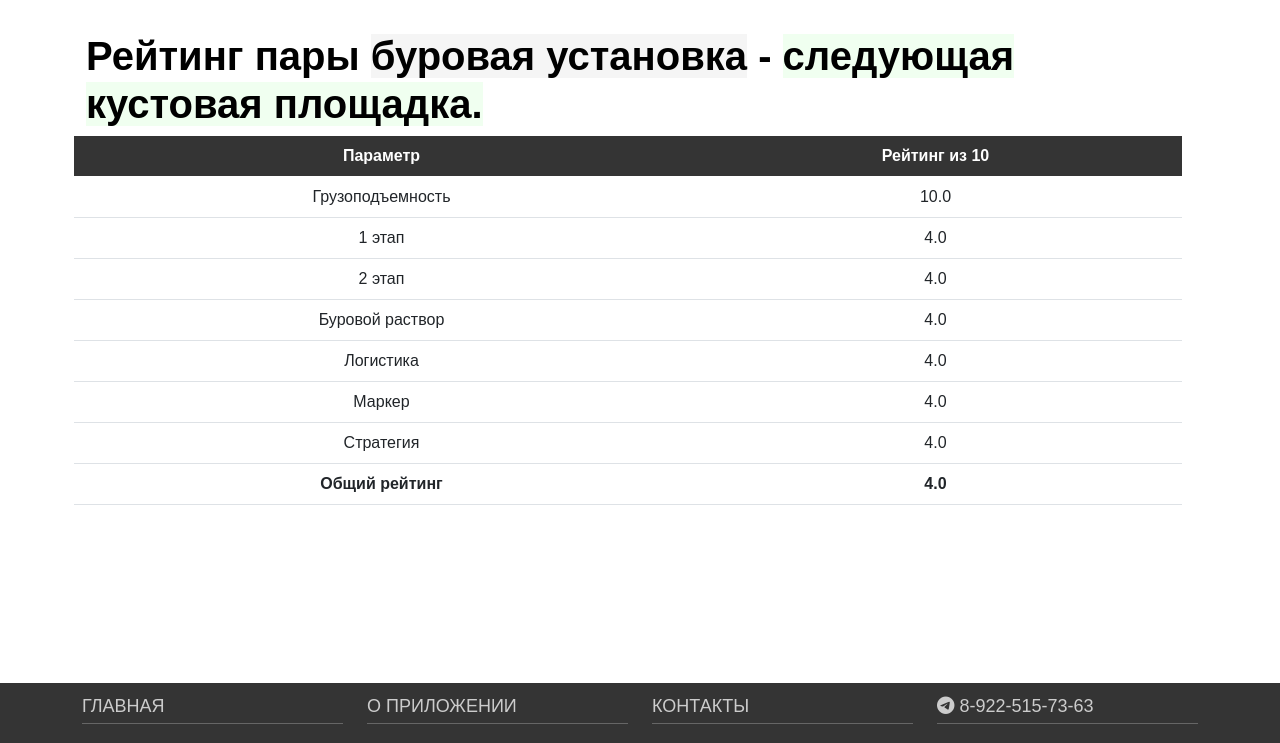
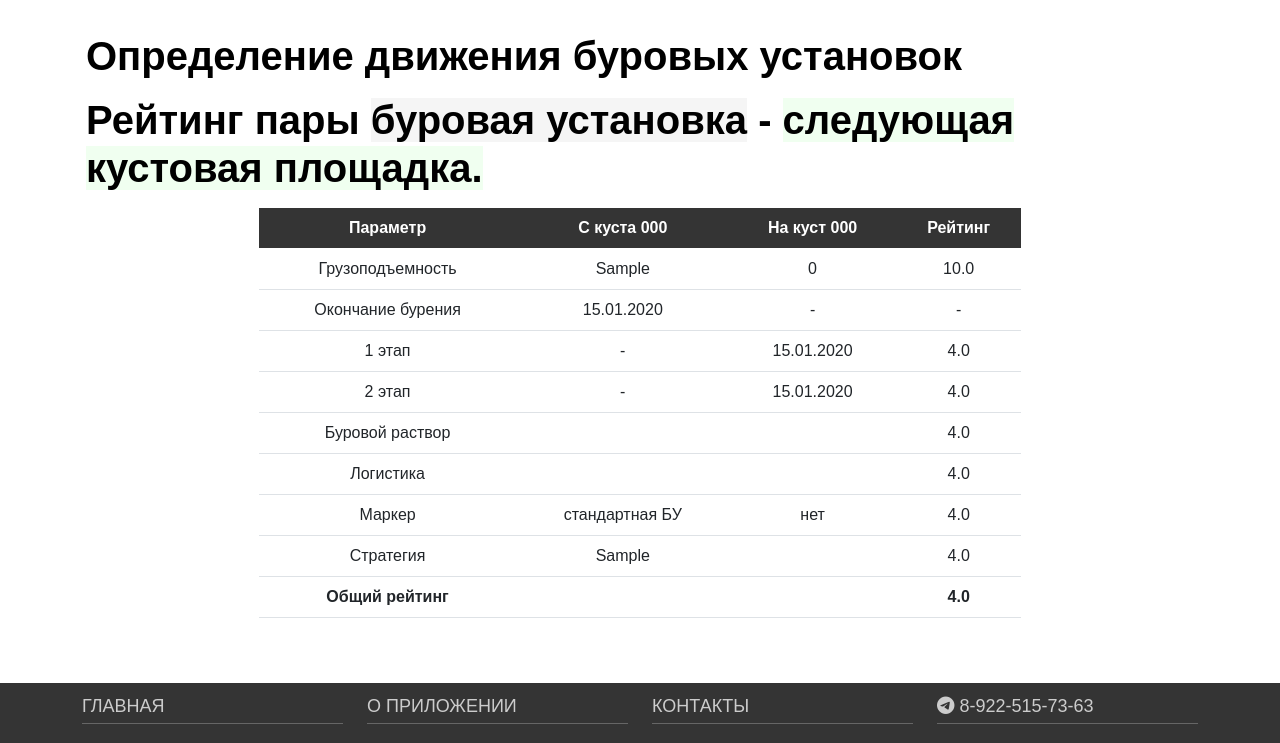
Before and after one commit to EShishk1n/project_UOBR, a Django app: page /next_position/1 in a window 1280 px wide. Shown: the part 57-800 px from the top of the page. Run offline with Django 5.2, Linux system fonts and the light colour scheme; tables that the repository leaves empty hold one stand-in row (values such as "Sample post"); some libraries are stand-ins or nearby versions.

Commit message:
all work. Commit before global changes

```diff
--- a/project_UOBR/dvizhenie/models.py
+++ b/project_UOBR/dvizhenie/models.py
@@ -138,7 +138,7 @@ class RigPosition(models.Model):
         ordering = ['end_date']
 
     def __str__(self):
-        return str(f'{self.drilling_rig} на КП {self.pad}')
+        return str(f'{self.pad}')
 
 
 class NextPosition(models.Model):
--- a/project_UOBR/dvizhenie/services/define_position.py
+++ b/project_UOBR/dvizhenie/services/define_position.py
@@ -29,7 +29,7 @@ def define_position_and_put_into_BD() -> None:
 
 
 def _clear_work_tables() -> None:
-    """Очищает рабочие таблины (предыдущие расчеты рейтинга и определения движения)"""
+    """Очищает рабочие таблицы (предыдущие расчеты рейтинга и определения движения)"""
 
     NextPosition.objects.all().delete()
     PositionRating.objects.all().delete()
--- a/project_UOBR/dvizhenie/services/get_rating.py
+++ b/project_UOBR/dvizhenie/services/get_rating.py
@@ -3,6 +3,7 @@ from dvizhenie.models import RigPosition, Pad, PositionRating
 
 from datetime import date, timedelta
 from .dop_inf import for_m_e_rating
+
 
 def get_ratings_and_put_into_BD() -> None:
     """Получает рейтинг для каждой пары буровая установка-куст"""
@@ -236,7 +237,7 @@ def _get_marker_rating(rig_for_define_next_position: RigPosition, free_pad: Pad)
         marker_rating = 10
 
     else:
-        marker_rating = 1
+        marker_rating = 10
 
     return marker_rating
 
--- a/project_UOBR/dvizhenie/templates/dvizhenie/next_position.html
+++ b/project_UOBR/dvizhenie/templates/dvizhenie/next_position.html
@@ -9,7 +9,7 @@
                 <a style="background: #f0fff0">следующая кустовая площадка.</a></p>
             <p class="lead mb-4"> Расчет произведен на основании рейтинговой системы, учитывающей готовность,
                 грузоподъемность, логистику, технологию, стратегию.</p>
-            <p class="lead mb-4"><a href="{% url 'define_next_position' %}" class="link-primary">Обновить расчет</a></p>
+            <p class="lead mb-4"><a href="{% url 'define_next_position' %}" class="link-primary"><i class="fa-solid fa-rotate-right"></i>  Обновить расчет</a></p>
         </div>
 
 
@@ -66,8 +66,8 @@
                     <td>{{next_position_.status}}</td>
                     <td>
                         <div class="button-group">
-                            <a href="#" class="link-secondary">Изменить</a>
-                            <a href="{% url 'position_rating' positionrating.id %}" class="link-secondary">Рейтинг</a>
+                            <a href="{% url 'position_rating' next_position_.id %}" class="link-secondary">Рейтинг</a>
+                            <a href="{% url 'position_rating_all' next_position_.id %}" class="link-secondary">Другие варианты</a>
                         </div>
                     </td>
                 </tr>
--- a/project_UOBR/dvizhenie/templates/dvizhenie/position_rating.html
+++ b/project_UOBR/dvizhenie/templates/dvizhenie/position_rating.html
@@ -3,50 +3,75 @@
 {% block content %}
 <div class="container px-3 py-1">
     <div class="row">
-        <h1 class="display-6 fw-bold mt-2">Рейтинг пары <a style="background: #f5f5f5">буровая установка</a> -
-                <a style="background: #f0fff0">следующая кустовая площадка.</a></h1>
+        <h1 class="display-6 fw-bold mt-2">Определение движения буровых установок</h1>
+        <p class="display-6 fw-bold mt-2">Рейтинг пары <a style="background: #f5f5f5">буровая установка</a> -
+                <a style="background: #f0fff0">следующая кустовая площадка.</a></p>
+    </div>
 
-
-        <div class="row">
+    <div class="col-lg-8 mx-auto">
+        <div class="row ">
             <table class="table">
                 <thead class="table-dark">
                 <tr>
                     <th scope="col">Параметр</th>
-
-                    <th scope="col">Рейтинг из 10</th>
+                    <th scope="col">С куста {{position_rating.current_position}}</th>
+                    <th scope="col">На куст {{position_rating.next_position}}</th>
+                    <th scope="col">Рейтинг</th>
                 </tr>
                 </thead>
                 <tbody class="table-group-divider">
                 <tr>
                     <td>Грузоподъемность</td>
+                    <td>{{position_rating.current_position.drilling_rig.type}}</td>
+                    <td>{{position_rating.next_position.required_capacity}}</td>
                     <td>{{position_rating.capacity_rating}}</td>
                 </tr>
                 <tr>
+                    <td>Окончание бурения</td>
+                    <td>{{position_rating.current_position.end_date|date:"d.m.Y"}}</td>
+                    <td>-</td>
+                    <td>-</td>
+                </tr>
+                <tr>
                     <td>1 этап</td>
+                    <td>-</td>
+                    <td>{{position_rating.next_position.first_stage_date|date:"d.m.Y"}}</td>
                     <td>{{position_rating.first_stage_date_rating}}</td>
                 </tr>
                 <tr>
                     <td>2 этап</td>
+                    <td>-</td>
+                    <td>{{position_rating.next_position.second_stage_date|date:"d.m.Y"}}</td>
                     <td>{{position_rating.second_stage_date_rating}}</td>
                 </tr>
                 <tr>
                     <td>Буровой раствор</td>
+                    <td>{{position_rating.current_position.drilling_rig.mud}}</td>
+                    <td>{{position_rating.next_position.required_mud}}</td>
                     <td>{{position_rating.mud_rating}}</td>
                 </tr>
                 <tr>
                     <td>Логистика</td>
+                    <td>{{position_rating.current_position.pad.field}}</td>
+                    <td>{{position_rating.next_position.field}}</td>
                     <td>{{position_rating.logistic_rating}}</td>
                 </tr>
                 <tr>
                     <td>Маркер</td>
+                    <td>{{marker}}</td>
+                    <td>{{position_rating.next_position.marker}}</td>
                     <td>{{position_rating.marker_rating}}</td>
                 </tr>
                 <tr>
                     <td>Стратегия</td>
+                    <td>{{strategy}}</td>
+                    <td>{{position_rating.next_position.field}}</td>
                     <td>{{position_rating.strategy_rating}}</td>
                 </tr>
                 <tr>
                     <th scope="row">Общий рейтинг</th>
+                    <th scope="row"></th>
+                    <th scope="row"></th>
                     <th scope="row">{{position_rating.common_rating}}</th>
                 </tr>
                 </tbody>
--- a/project_UOBR/dvizhenie/views.py
+++ b/project_UOBR/dvizhenie/views.py
@@ -1,5 +1,6 @@
 from django.shortcuts import render, redirect
 from django.urls import reverse_lazy
+from django.views import View
 
 from django.views.generic import ListView, CreateView, UpdateView, DeleteView, DetailView
 
@@ -105,9 +106,45 @@ class NextPositionView(ListView):
     fields = '__all__'
 
 
-class PositionRatingView(DetailView):
-    template_name = 'dvizhenie/position_rating.html'
-    context_object_name = 'position_rating'
-    model = PositionRating
-    fields = '__all__'
-    pk_url_kwarg = 'pk'
+class PositionRatingDetailView(View):
+
+    def get(self, request, pk):
+        next_position_object = NextPosition.objects.get(id=pk)
+        position_rating = (
+                PositionRating.objects.filter(current_position=next_position_object.current_position.id)
+                & PositionRating.objects.filter(next_position=next_position_object.next_position.id))
+
+        marker = 'стандартная БУ'
+        if position_rating[0].current_position.drilling_rig.type in ('ZJ-50 0.5эш', 'ZJ-50 2эш'):
+            marker = position_rating[0].current_position.drilling_rig.type
+        if position_rating[0].current_position.drilling_rig.contractor == 'СНПХ':
+            marker = position_rating[0].current_position.drilling_rig.contractor
+
+        if position_rating[0].current_position.drilling_rig.contractor == 'НФ РНБ':
+            if position_rating[0].current_position.field in ('ПРОл', 'ПРОп'):
+                strategy = 'НФ 1ый УБР'
+            elif position_rating[0].current_position.field in ('ПРЗ', 'САЛ'):
+                strategy = 'НФ 2ой УБР'
+            else:
+                strategy = 'НФ 3ий УБР'
+        elif position_rating[0].current_position.drilling_rig.contractor == 'ХМФ РНБ':
+            if position_rating[0].current_position.field in ('ПРОл', 'ПРОп', 'ПРЗ', 'САЛ'):
+                strategy = 'ХМФ 1ый УБР'
+            else:
+                strategy = 'ХМФ 4ый УБР'
+        else:
+            strategy = position_rating[0].current_position.drilling_rig.contractor
+
+        return render(request, 'dvizhenie/position_rating.html',
+                      {"position_rating": position_rating[0], "marker": marker, "strategy": strategy})
+
+
+class PositionRatingListView(View):
+
+    def get(self, request, pk):
+        next_position_object = NextPosition.objects.get(id=pk)
+        position_rating = PositionRating.objects.filter(
+            current_position=next_position_object.current_position.id).order_by('-common_rating')
+
+        return render(request, 'dvizhenie/position_rating_all.html',
+                      {"position_rating": position_rating})
--- a/project_UOBR/project_UOBR/urls.py
+++ b/project_UOBR/project_UOBR/urls.py
@@ -34,5 +34,6 @@ urlpatterns = [
     path('rig_position/<int:pk>', views.RigPositionUpdateView.as_view(), name='rig_position_update'),
     path('next_position', views.NextPositionView.as_view(), name='next_position'),
     path('define_next_position', views.define_next_position, name='define_next_position'),
-    path('next_position/<int:pk>', views.PositionRatingView.as_view(), name='position_rating'),
+    path('next_position/<int:pk>', views.PositionRatingDetailView.as_view(), name='position_rating'),
+    path('next_position/all/<int:pk>', views.PositionRatingListView.as_view(), name='position_rating_all'),
 ]
```
Also changed, not shown: project_UOBR/dvizhenie/templates/dvizhenie/position_rating_all.html (added, +75 -0 lines).
